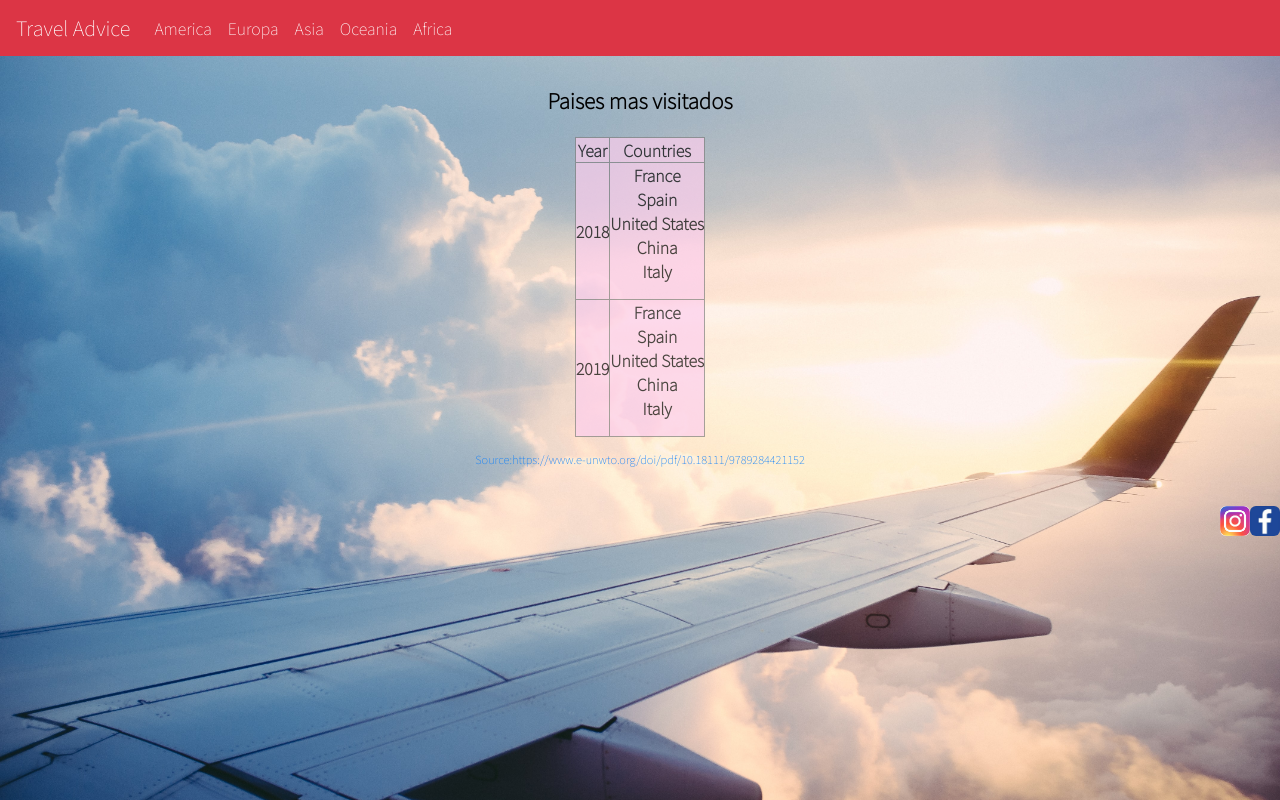
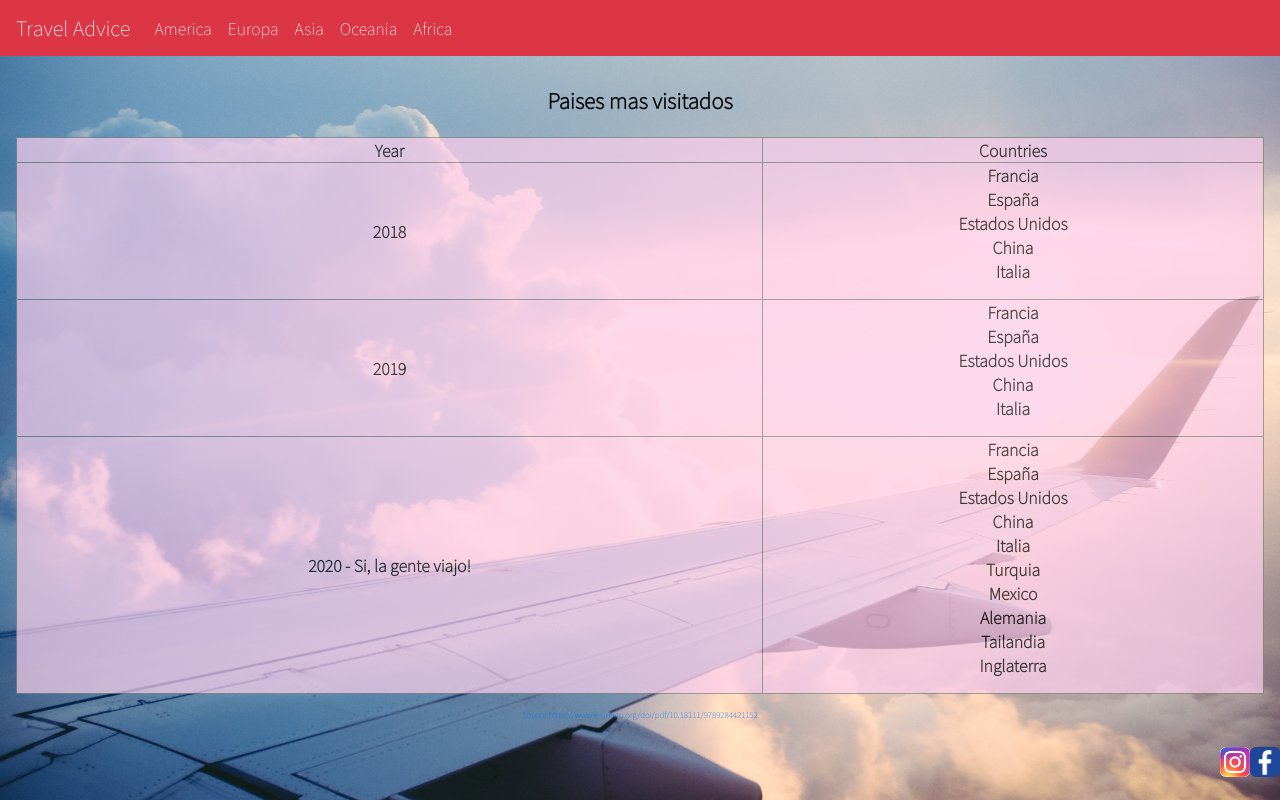
Before and after one commit to silvinazb/tomato-potato, a plain HTML site: page ranking.html in a window 1280 px wide. Drawn offline with nearby package versions, Linux system fonts and the light colour scheme.

Commit message:
ranking done

```diff
--- a/css/proyectofinal4.css
+++ b/css/proyectofinal4.css
@@ -150,30 +150,6 @@ body{
     justify-content: flex-end;
 }
 
-/* Estilos Generales de Secciones */
-
-.menu{
-    background-color: pink;
-    opacity: 0.7;
-}
-.menu ul{
-    display: flex;
-    justify-content: center;
-    list-style-type: none;
-}
-.menu a{
-    text-decoration: none;
-    padding: 0 10px;
-    font-size: 20px;
-    color: blue;
-}
-.menu a:hover {
-    color: red;
-}
-.margen{
-    margin-left: 45rem;
-}
-
 /* Estilos About Us */
 
 .nosotros{
@@ -241,13 +217,11 @@ body{
 }
 .centerTable{
     background-color:rgb(253, 207, 238);opacity:0.7;
-    margin-left: auto;
-    margin-right: auto;
+    width: 100%;
 }
-.ranking h4{
+.ranking a{
     padding: 1rem;
-    font-size: 0.7rem;
-    text-decoration: none;
+    font-size: 0.5rem;
 }
 
 /* Estilos America */
--- a/ranking.html
+++ b/ranking.html
@@ -9,6 +9,7 @@
     <link href="https://fonts.googleapis.com/css2?family=Noto+Sans+JP:wght@100&display=swap" rel="stylesheet">
     <title>Ranking</title>
 </head>
+
 <body>
     <header>
         <nav class="navbar navbar-expand-lg navbar-dark bg-danger text-white ">
@@ -39,7 +40,7 @@
     </header>
 
     <section class="ranking">
-        <h1>Paises mas visitados</h1> <!--La idea es agregar mas informacion de por qué son los mas elegidos,etc;tambien quiero agregar link a todos-->
+        <h1>Paises mas visitados</h1> <!-- La idea es agregar mas informacion de por qué son los mas elegidos,etc;tambien quiero agregar link a todos -->
         <table border="1" cellpadding="10" cellspacing="10" class="centerTable">
             <tr>
                 <th>Year</th>
@@ -48,11 +49,11 @@
             <td>2018</td>
                 <td>
                 <ol>
-                    <li>France</li>
-                    <li>Spain</li>
-                    <li>United States</li>
+                    <li>Francia</li>
+                    <li>España</li>
+                    <li>Estados Unidos</li>
                     <li>China</li>
-                    <li>Italy</li>
+                    <li>Italia</li>
                 </ol>
                 </td>
             <tr>
@@ -60,11 +61,28 @@
             <td>2019</td>
                 <td>
                 <ol>
-                    <li>France</li>
-                    <li>Spain</li>
-                    <li>United States</li>
+                    <li>Francia</li>
+                    <li>España</li>
+                    <li>Estados Unidos</li>
                     <li>China</li>
-                    <li>Italy</li>
+                    <li>Italia</li>
+                </ol>
+                </td>
+            <tr>
+            </tr>
+            <td>2020 - Si, la gente viajo!</td>
+                <td>
+                <ol>
+                    <li>Francia</li>
+                    <li>España</li>
+                    <li>Estados Unidos</li>
+                    <li>China</li>
+                    <li>Italia</li>
+                    <li>Turquia</li>
+                    <li>Mexico</li>
+                    <li>Alemania</li>
+                    <li>Tailandia</li>
+                    <li>Inglaterra</li>
                 </ol>
                 </td>
             <tr>
@@ -81,9 +99,10 @@
         </div>
     </footer>
 
-                    <!-- SCRIPTS -->
-                    <script src="https://code.jquery.com/jquery-3.5.1.slim.min.js" integrity="sha384-DfXdz2htPH0lsSSs5nCTpuj/zy4C+OGpamoFVy38MVBnE+IbbVYUew+OrCXaRkfj" crossorigin="anonymous"></script>
-                    <script src="https://cdn.jsdelivr.net/npm/popper.js@1.16.1/dist/umd/popper.min.js" integrity="sha384-9/reFTGAW83EW2RDu2S0VKaIzap3H66lZH81PoYlFhbGU+6BZp6G7niu735Sk7lN" crossorigin="anonymous"></script>
-                    <script src="https://cdn.jsdelivr.net/npm/bootstrap@4.6.0/dist/js/bootstrap.min.js" integrity="sha384-+YQ4JLhjyBLPDQt//I+STsc9iw4uQqACwlvpslubQzn4u2UU2UFM80nGisd026JF" crossorigin="anonymous"></script>
+    <!-- SCRIPTS -->
+    <script src="https://code.jquery.com/jquery-3.5.1.slim.min.js" integrity="sha384-DfXdz2htPH0lsSSs5nCTpuj/zy4C+OGpamoFVy38MVBnE+IbbVYUew+OrCXaRkfj" crossorigin="anonymous"></script>
+    <script src="https://cdn.jsdelivr.net/npm/popper.js@1.16.1/dist/umd/popper.min.js" integrity="sha384-9/reFTGAW83EW2RDu2S0VKaIzap3H66lZH81PoYlFhbGU+6BZp6G7niu735Sk7lN" crossorigin="anonymous"></script>
+    <script src="https://cdn.jsdelivr.net/npm/bootstrap@4.6.0/dist/js/bootstrap.min.js" integrity="sha384-+YQ4JLhjyBLPDQt//I+STsc9iw4uQqACwlvpslubQzn4u2UU2UFM80nGisd026JF" crossorigin="anonymous"></script>
+
 </body>
 </html>
```
